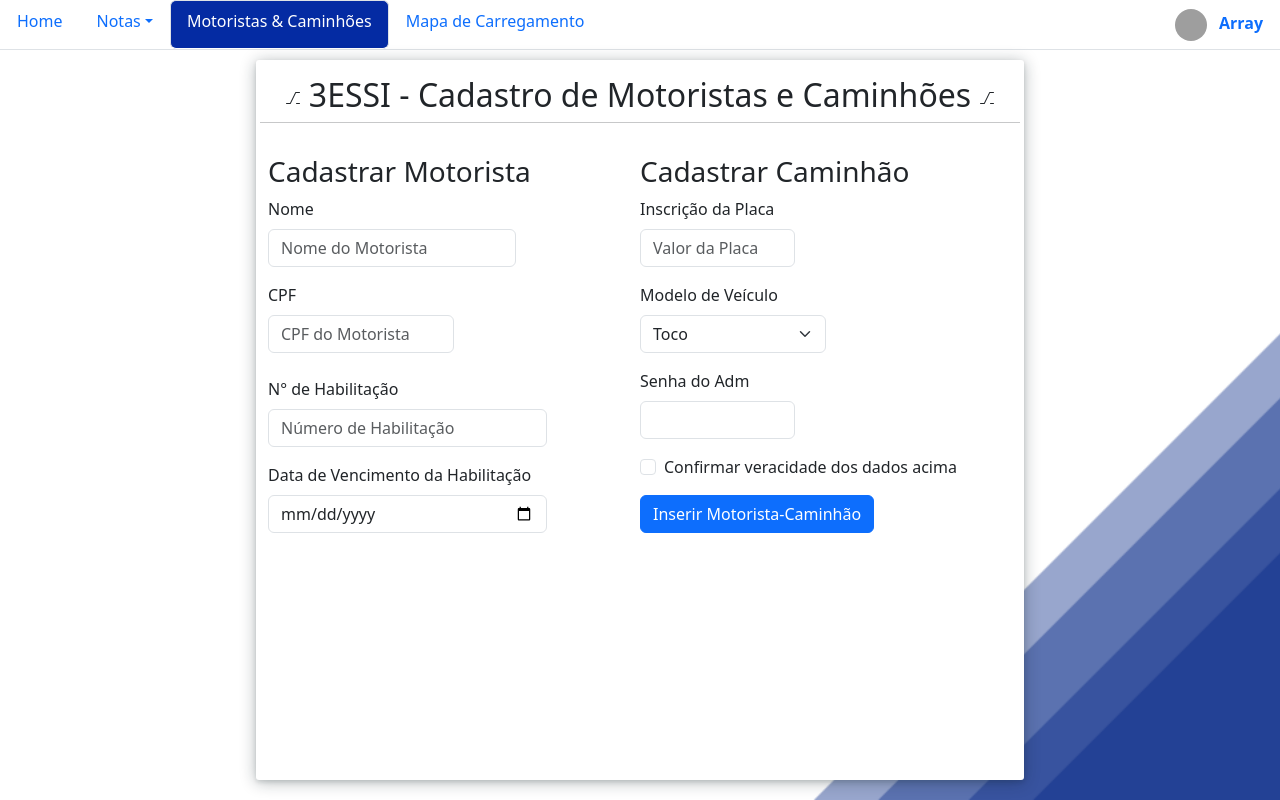
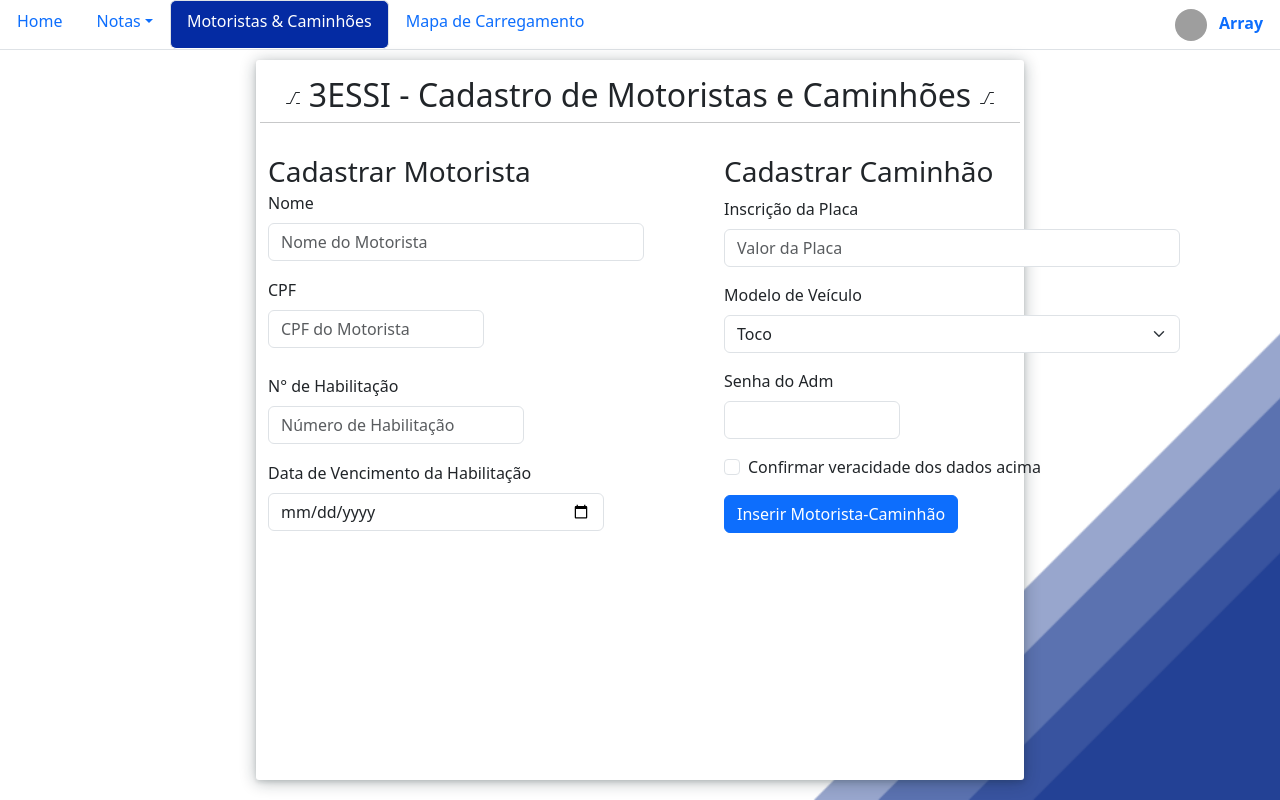
Before and after one commit to SLeess/Smart_Shipping_System-PHP-AJAX, a PHP site: page /_php/3ESSI_MOTORIST_CAMINHOES/motoristas_caminhoes.php in a window 1280 px wide. Run offline with PHP 8.4, Linux system fonts and the light colour scheme; a user stored in the database is signed in; grey boxes are pictures that could not be loaded.

Commit message:
Update - bla bla bla

```diff
--- a/_php/3ESSI_MOTORIST_CAMINHOES/motoristas_caminhoes.php
+++ b/_php/3ESSI_MOTORIST_CAMINHOES/motoristas_caminhoes.php
@@ -92,21 +92,21 @@
                     $title = "- Cadastro de Motoristas e Caminhões";
                     require_once("../elements/tituloProjetoMainSection.php");
                 ?>
-                <div class="container px-2 py-2" style="margin-bottom: 35px;">
-                    <div class="row g-4 py-2 row-cols-1 row-cols-lg-12">
+                <div class="px-2 py-2" style="margin-bottom: 35px;">
+                    <div class="row g-4 py-2 col-md-12">
                         <form action="gravarMotorista.php" method="POST" class="d-flex">
-                            <div class="col-6">
-                                <h3>Cadastrar Motorista</h3>
-                                <div class="col-md-8">
+                            <div class="row col-6 col-md-6 col-lg-8">
+                                <h3 style="margin-bottom: 0;">Cadastrar Motorista</h3>
+                                <div class="col-md-11 col-lg-10">
                                     <label for="inputText1" class="form-label">Nome</label>
                                     <input type="text" class="form-control" id="inputNome" name="inputNome" placeholder="Nome do Motorista">
                                 </div>
-                                <div class="col-md-6 mt-3">
+                                <div class="col-md-10 col-lg-6 mt-3">
                                     <label for="inputText2" class="form-label">CPF</label>
                                     <!-- <input type="text" class="form-control" id="inputCPF" name="inputCPF" placeholder="CPF do Motorista"> -->
-                                    <input type="text" name="inputCPF" id="inputCPF" class="form-control" maxlength="14" placeholder="CPF do Motorista" oninput="formatarCPF(this)" required pattern="\d{11}\" title="000.000.000-00">
+                                    <input type="text" name="inputCPF" id="inputCPF" class="form-control" maxlength="14" placeholder="CPF do Motorista" oninput="formatarCPF(this)" required="" pattern="\d{11}\" title="000.000.000-00">
                                 </div>
-                                <div class="col-md-9 mt-4">
+                                <div class="col-md-9 col-lg-7 mt-4">
                                     <label for="inputText3" class="form-label">N° de Habilitação</label>
                                     <input type="text" class="form-control" id="inputNumHabilitacao" name="inputNumHabilitacao" placeholder="Número de Habilitação" maxlength="8">
                                 </div>
@@ -116,17 +116,17 @@
                                 </div>
                             </div>
 
-                            <div class="col-6">
+                            <div class="row col-6 col-md-6 col-lg-8">
                                 <h3>Cadastrar Caminhão</h3>
-                                <div class="col-md-5">
+                                <div class="col-md-12">
                                     <label for="inputPlaca" class="form-label">Inscrição da Placa</label>
-                                    <input type="text" class="form-control" name="inscricaoPlaca" id="inputPlaca" placeholder="Valor da Placa" required>
+                                    <input type="text" class="form-control" name="inscricaoPlaca" id="inputPlaca" placeholder="Valor da Placa" required="">
                                 </div>
-                                <div class="col-md-6 mt-3">
+                                <div class="col-md-12 mt-3">
                                     <label for="inputModelo" class="form-label">Modelo de Veículo</label>
-                                    <select id="inputModelo" name="Modelo" class="form-select" value="Modelo" required>
+                                    <select id="inputModelo" name="Modelo" class="form-select" value="Modelo" required="">
                                         <option>Selecione o Modelo</option>
-                                        <option selected value="T">Toco</option>
+                                        <option selected="" value="T">Toco</option>
                                         <option value="B">Truco</option>
                                         <option value="L">Leve</option>
                                         <option value="3">3x4</option>
@@ -135,12 +135,12 @@
 
                                 <div class="col-md-5 mt-3">
                                     <label for="inputZip" class="form-label">Senha do Adm</label>
-                                    <input type="password" class="form-control" id="inputSenha" required>
+                                    <input type="password" class="form-control" id="inputSenha" required="">
                                 </div>
 
                                 <div class="col-12 mt-3">
                                     <div class="form-check">
-                            <input class="form-check-input" type="checkbox" id="gridCheck" required>
+                                    <input class="form-check-input" type="checkbox" id="gridCheck" required="">
                                     <p class="form-check-label" for="gridCheck">
                                         Confirmar veracidade dos dados acima
                                     </p>
@@ -151,8 +151,8 @@
                                 </div>
                             </div>
                         </form>
-                    <!-- </div> -->
-                <!-- </div> -->
+                    </div>
+                </div>
             </div>
         </div>
     </div>
--- a/_style/style.css
+++ b/_style/style.css
@@ -37,7 +37,7 @@
 }
 
 .dash{
-    max-width: 880px;
+    /* max-width: 880px; */
     min-height: 90vh;
     margin: auto;
     margin-top: 10px;
```
Lines whose indentation alone changed are shown as unchanged.
